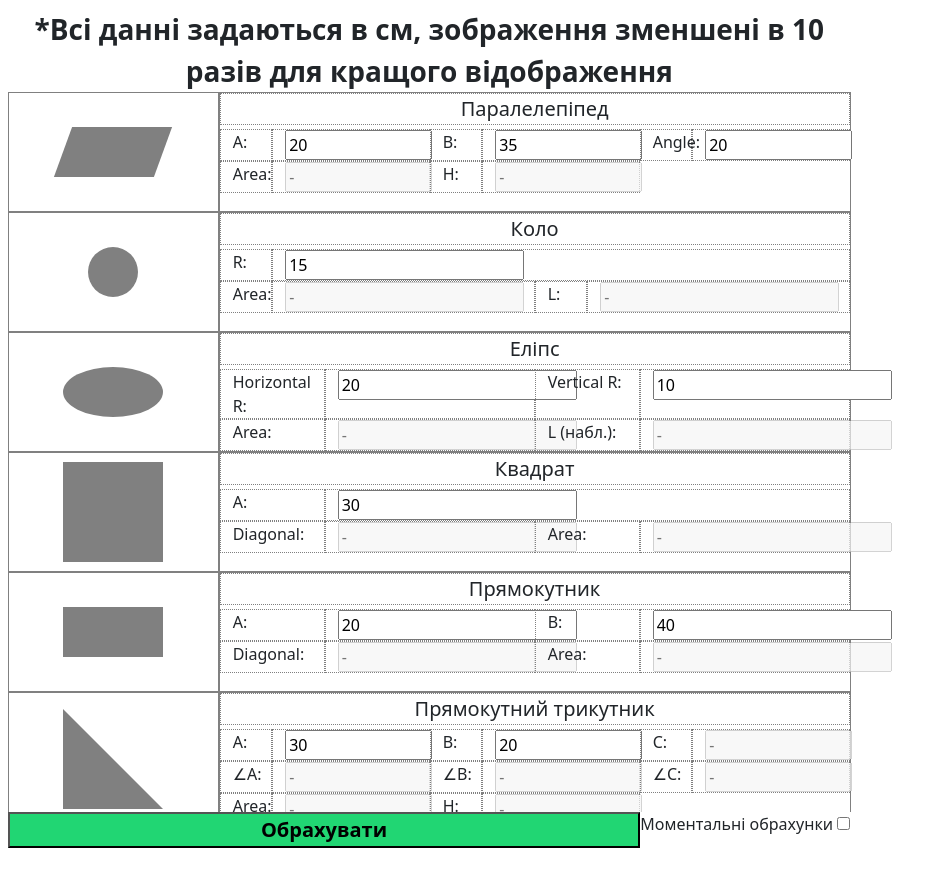
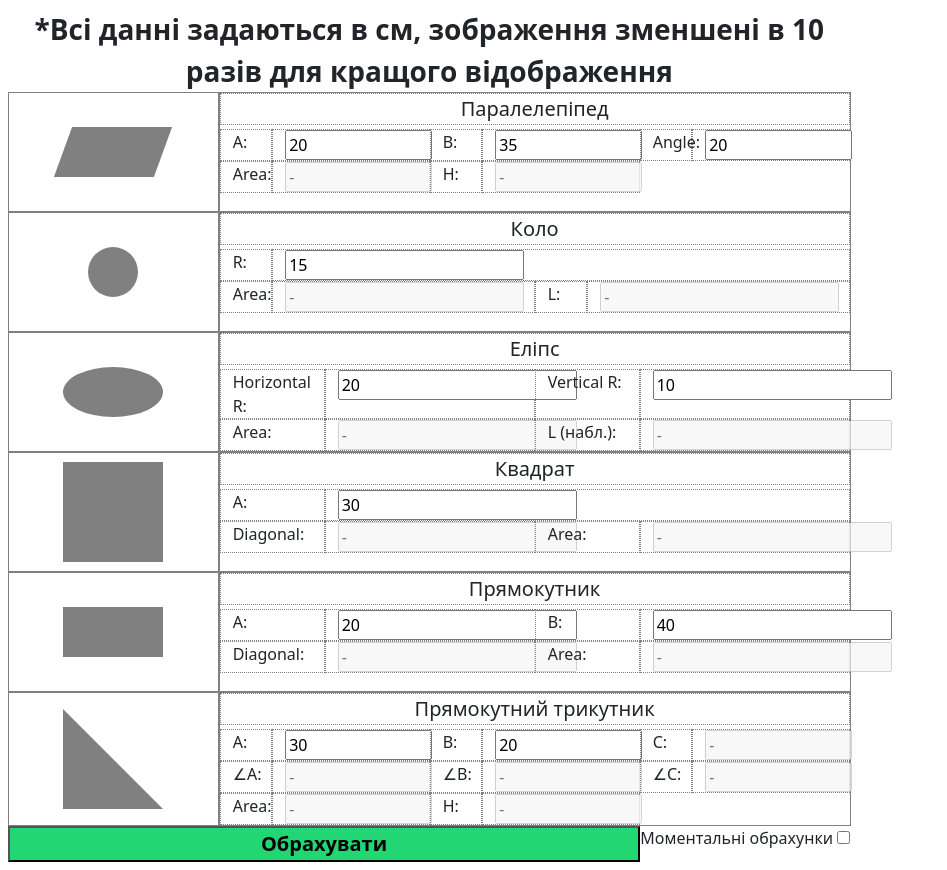
Before and after one commit to y-hrazhevskyi/task-2, a plain HTML site: page index.html in a window 1280 px wide. Shown: the whole page, without its empty margins (0-947 px from the left). Drawn offline with nearby package versions, Linux system fonts and the light colour scheme.

Commit message:
fixed height in last div

```diff
--- a/index.html
+++ b/index.html
@@ -110,7 +110,7 @@
                 </div>
             </div>
         </div>
-        <div class="row p-0 m-0" style="height: 15vh; overflow: hidden">
+        <div class="row p-0 m-0" style="overflow: hidden">
             <div class="col-md-2 d-flex justify-content-center align-items-center borders">
                 <div class="right_triangle" id="right_triangle"></div>
             </div>
```
